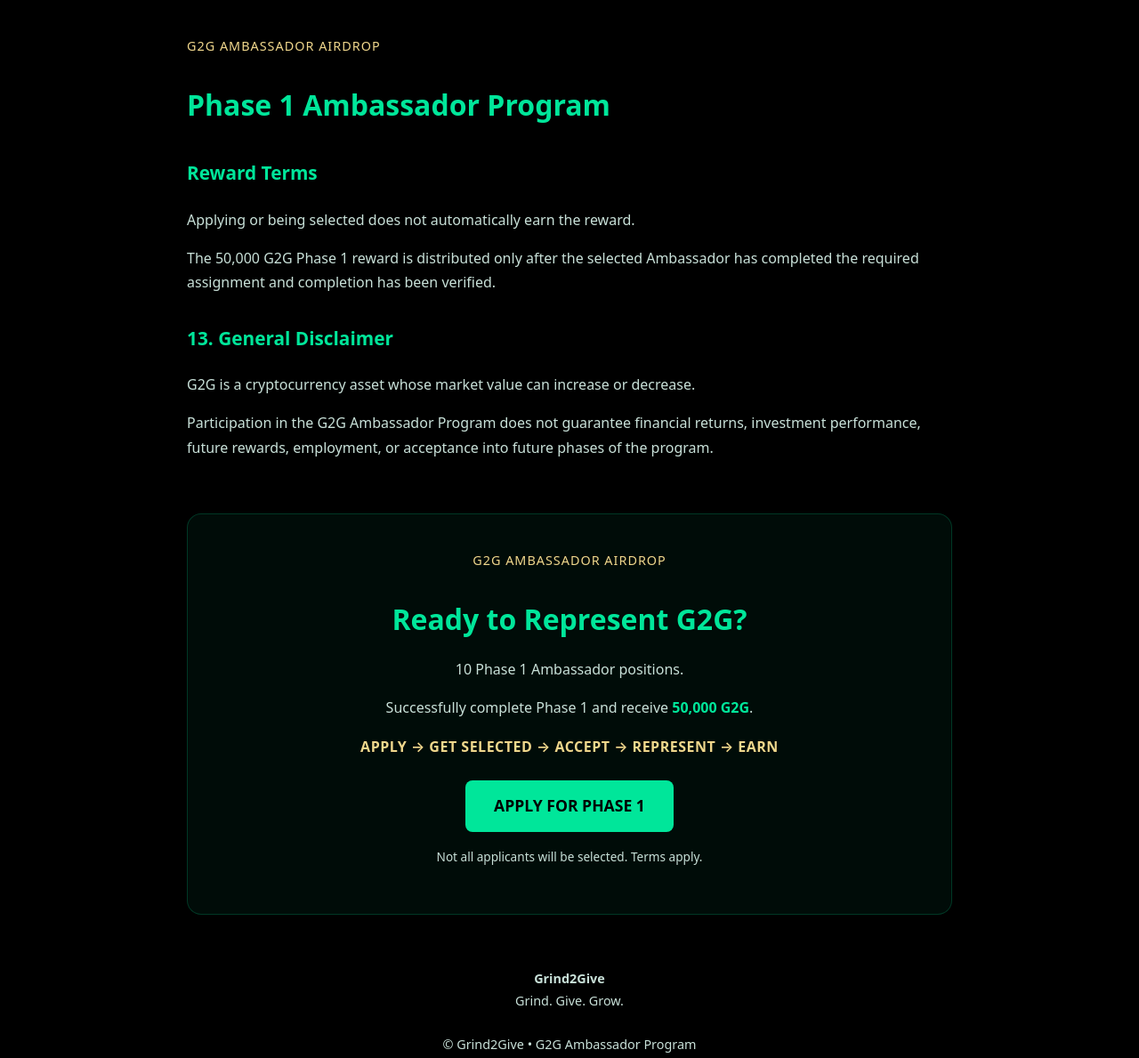
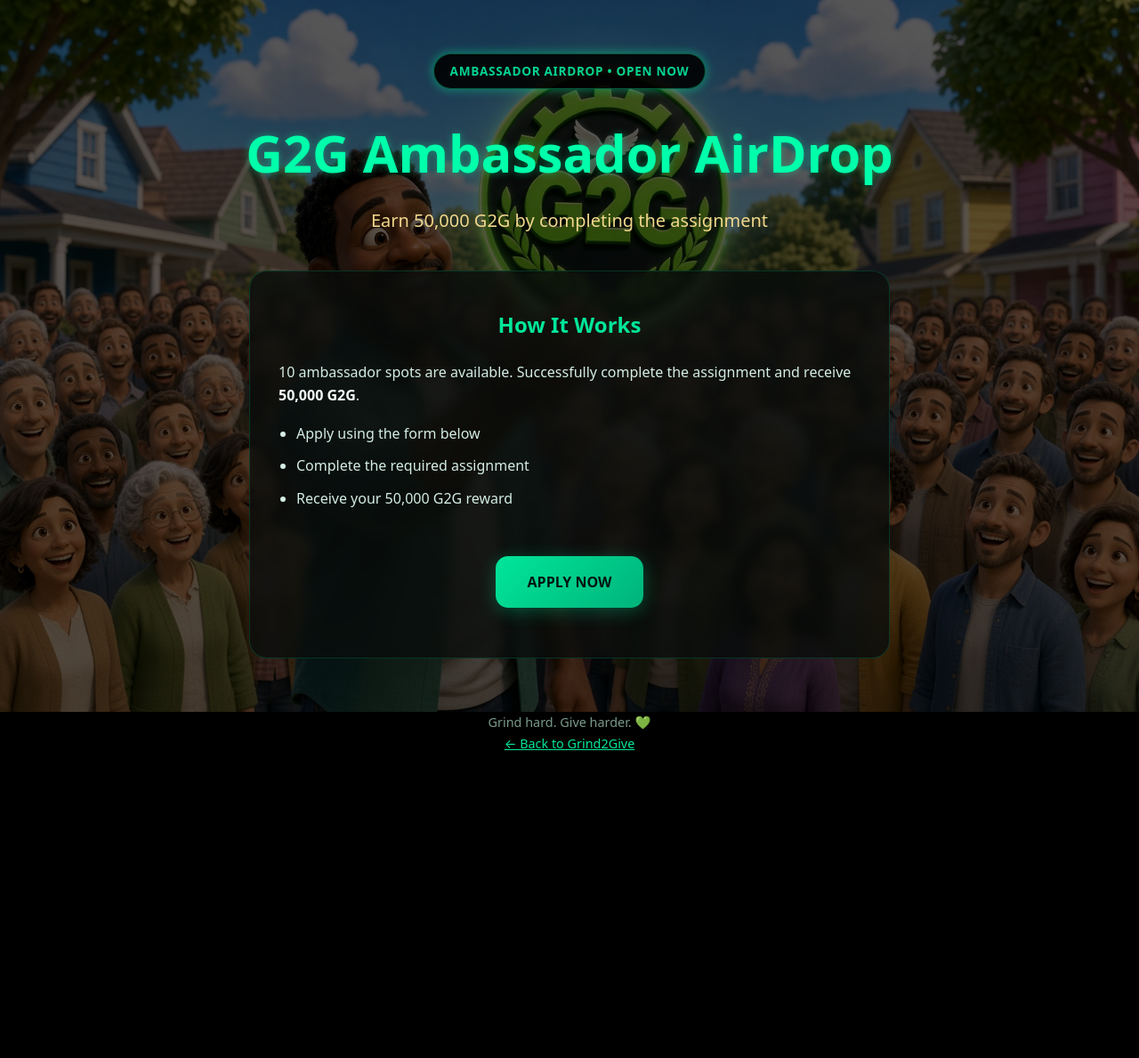
Before and after one commit to Grind2Give/grind2give.github.io, a plain HTML site: page ambassador.html in a window 1280 px wide. Shown: the whole page at 89% size. After the commit the page ends 948 px from the top, so only its background shows below. Drawn offline with Linux system fonts and the light colour scheme.

Commit message:
Update G2G Ambassador AirDrop page layout and style

```diff
--- a/ambassador.html
+++ b/ambassador.html
@@ -3,120 +3,145 @@
 <head>
   <meta charset="UTF-8" />
   <meta name="viewport" content="width=device-width, initial-scale=1.0"/>
-  <title>G2G Ambassador AirDrop – Phase 1</title>
+  <title>G2G Ambassador AirDrop • Grind2Give</title>
   <style>
     :root {
       --green: #00e69a;
       --green-deep: #00b37a;
       --gold: #f0d78c;
-      --bg: #070908;
       --text: #f7fff9;
-      --muted: #c8e0d8;
+      --muted: #d4ede4;
     }
+
     * { box-sizing: border-box; }
+
     body {
       margin: 0;
       font-family: system-ui, -apple-system, BlinkMacSystemFont, "Segoe UI", sans-serif;
+      color: var(--text);
       background: #000;
-      color: var(--text);
-      line-height: 1.7;
+      line-height: 1.65;
+      text-align: center;
     }
+
+    body::before {
+      content: "";
+      position: fixed;
+      inset: 0;
+      background: url("ambassador-bg.jpg") center center / cover no-repeat;
+      opacity: 0.35;
+      z-index: -1;
+    }
+
     .container {
-      max-width: 900px;
+      max-width: 860px;
       margin: 0 auto;
-      padding: 40px 20px 80px;
+      padding: 60px 24px 100px;
     }
-    h2, h3 { color: var(--green); }
-    h2 { font-size: 2rem; margin-bottom: 8px; }
-    h3 { font-size: 1.3rem; margin-top: 32px; }
-    .eyebrow {
+
+    .badge {
+      display: inline-flex;
+      align-items: center;
+      gap: 8px;
+      background: #000;
+      color: var(--green);
+      border: 1px solid rgba(0, 230, 154, 0.4);
+      padding: 8px 18px;
+      border-radius: 999px;
+      font-size: 0.85rem;
+      font-weight: 600;
+      letter-spacing: 0.05em;
+      text-transform: uppercase;
+      margin-bottom: 24px;
+      animation: pulse 2.2s ease-in-out infinite;
+    }
+
+    @keyframes pulse {
+      0%, 100% { opacity: 1; box-shadow: 0 0 0 0 rgba(0, 230, 154, 0.45); }
+      50% { opacity: 0.8; box-shadow: 0 0 14px 5px rgba(0, 230, 154, 0.3); }
+    }
+
+    h1 {
+      font-size: clamp(2.4rem, 7vw, 3.6rem);
+      margin: 0 0 12px;
+      font-weight: 800;
+      color: #00ffaa;
+      text-shadow: 0 0 10px rgba(0, 255, 170, 0.4);
+    }
+
+    .subtitle {
+      font-size: 1.25rem;
       color: var(--gold);
-      letter-spacing: 1px;
-      font-size: 0.9rem;
-      text-transform: uppercase;
+      margin: 0 0 40px;
     }
-    .green { color: var(--green); }
-    .cta {
+
+    .card {
+      background: rgba(10, 14, 12, 0.78);
+      border: 1px solid rgba(0, 230, 154, 0.18);
+      border-radius: 20px;
+      padding: 40px 32px;
+      margin: 24px auto;
+      backdrop-filter: blur(6px);
+      text-align: left;
+      max-width: 720px;
+    }
+
+    .card h2 {
+      color: var(--green);
+      margin-top: 0;
       text-align: center;
-      margin-top: 60px;
-      padding: 40px 20px;
-      background: rgba(0,230,154,0.05);
-      border: 1px solid rgba(0,230,154,0.2);
-      border-radius: 16px;
     }
-    .cta-flow {
-      font-weight: 600;
-      color: var(--gold);
-      margin: 16px 0 24px;
-      letter-spacing: 0.5px;
-    }
+
+    .card p, .card li { color: var(--muted); }
+    .card strong { color: var(--text); }
+
+    ul { padding-left: 20px; }
+    li { margin-bottom: 10px; }
+
     .button {
       display: inline-block;
-      background: var(--green);
-      color: #000;
-      padding: 14px 32px;
-      border-radius: 8px;
+      background: linear-gradient(135deg, var(--green), var(--green-deep));
+      color: #031510;
+      padding: 16px 36px;
+      border-radius: 14px;
+      font-weight: 700;
       text-decoration: none;
-      font-weight: 700;
-      font-size: 1.1rem;
+      margin-top: 20px;
+      box-shadow: 0 4px 20px rgba(0, 230, 154, 0.3);
+      transition: transform 0.15s;
     }
-    .button:hover { background: var(--green-deep); }
-    .fine-print { font-size: 0.85rem; color: var(--muted); margin-top: 16px; }
+    .button:hover { transform: translateY(-2px); }
+
     footer {
-      text-align: center;
       margin-top: 60px;
-      color: var(--muted);
+      color: #7a9a8a;
       font-size: 0.9rem;
     }
-    p { color: var(--muted); }
   </style>
 </head>
 <body>
-  <main class="container">
+  <div class="container">
+    <div class="badge">Ambassador AirDrop • Open Now</div>
+    <h1>G2G Ambassador AirDrop</h1>
+    <p class="subtitle">Earn 50,000 G2G by completing the assignment</p>
 
-    <div class="eyebrow">G2G Ambassador AirDrop</div>
-    <h2>Phase 1 Ambassador Program</h2>
-
-    <h3>Reward Terms</h3>
-    <p>
-      Applying or being selected does not automatically earn the reward.
-    </p>
-    <p>
-      The 50,000 G2G Phase 1 reward is distributed only after the selected Ambassador has completed the required assignment and completion has been verified.
-    </p>
-
-    <h3>13. General Disclaimer</h3>
-    <p>
-      G2G is a cryptocurrency asset whose market value can increase or decrease.
-    </p>
-    <p>
-      Participation in the G2G Ambassador Program does not guarantee financial returns, investment performance, future rewards, employment, or acceptance into future phases of the program.
-    </p>
-
-    <section class="cta">
-      <div class="eyebrow">G2G Ambassador AirDrop</div>
-      <h2>Ready to Represent G2G?</h2>
-      <p>10 Phase 1 Ambassador positions.</p>
-      <p>
-        Successfully complete Phase 1 and receive <strong class="green">50,000 G2G</strong>.
+    <div class="card">
+      <h2>How It Works</h2>
+      <p>10 ambassador spots are available. Successfully complete the assignment and receive <strong>50,000 G2G</strong>.</p>
+      <ul>
+        <li>Apply using the form below</li>
+        <li>Complete the required assignment</li>
+        <li>Receive your 50,000 G2G reward</li>
+      </ul>
+      <p style="text-align:center; margin-top:32px;">
+        <a class="button" href="https://forms.gle/WspSczLFWnh6mrrj9" target="_blank" rel="noopener noreferrer">APPLY NOW</a>
       </p>
-      <div class="cta-flow">
-        APPLY → GET SELECTED → ACCEPT → REPRESENT → EARN
-      </div>
-      <a class="button" href="https://forms.gle/WspSczLFWnh6mrrj9" target="_blank" rel="noopener noreferrer">
-        APPLY FOR PHASE 1
-      </a>
-      <p class="fine-print">
-        Not all applicants will be selected. Terms apply.
-      </p>
-    </section>
+    </div>
 
     <footer>
-      <strong>Grind2Give</strong><br>
-      Grind. Give. Grow.<br><br>
-      © Grind2Give • G2G Ambassador Program
+      Grind hard. Give harder. 💚<br>
+      <a href="index.html" style="color:var(--green);">← Back to Grind2Give</a>
     </footer>
-
-  </main>
+  </div>
 </body>
 </html>
```
